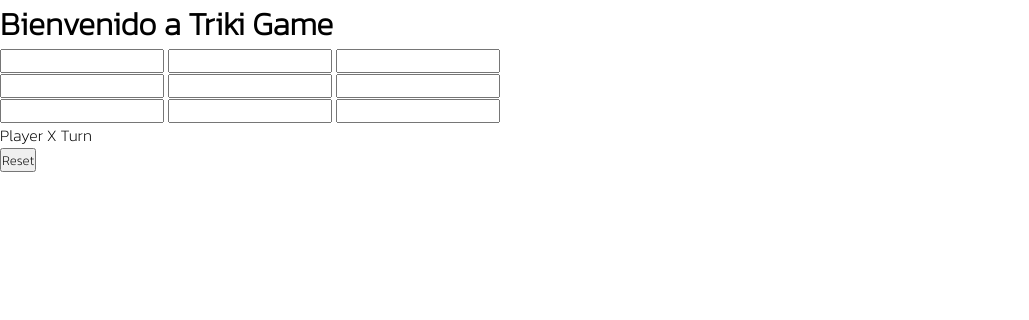
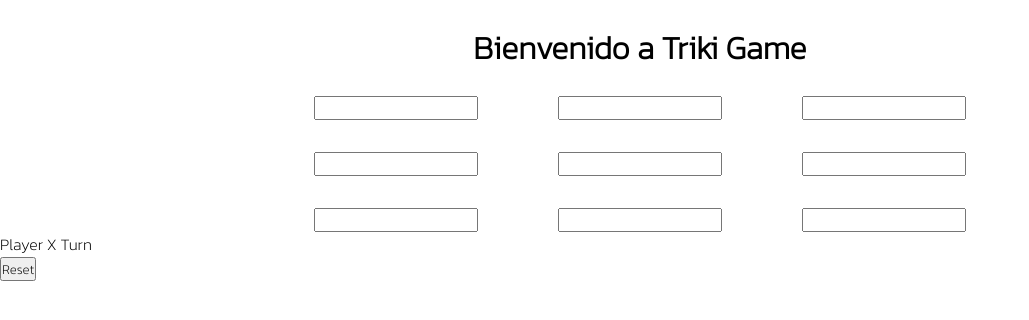
Before and after one commit to JordanRendon/Triki_Game, a plain HTML site: page index.html in a window 1280 px wide. Shown: the whole page, without its empty margins (0-1029 px from the left). Drawn offline with Linux system fonts and the light colour scheme.

Commit message:
agregar estilos a las cajas y las filas

```diff
--- a/index.html
+++ b/index.html
@@ -8,7 +8,7 @@
     <link rel="stylesheet" href="./styles/style.css">
 </head>
 <body>
-    <header>
+    <header class="header">
     <h1>Bienvenido a Triki Game</h1>
     </header>
 
--- a/styles/style.css
+++ b/styles/style.css
@@ -10,5 +10,18 @@
 .header{
     display: flex;
     justify-content: center;
+    margin: 1.5rem 0;
+}
 
+.box{
+    display: flex;
+    justify-content: center;
+    align-items: center;
+    flex-direction: column;
+    gap: 2rem;
 }
+.row{
+    display: flex;
+    justify-content: space-between;
+    gap: 5rem;
+}
```
